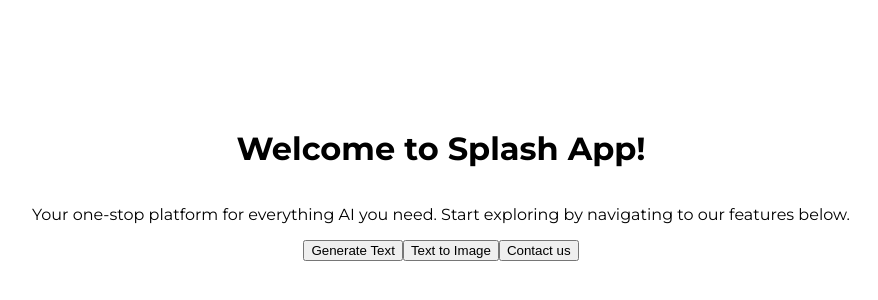
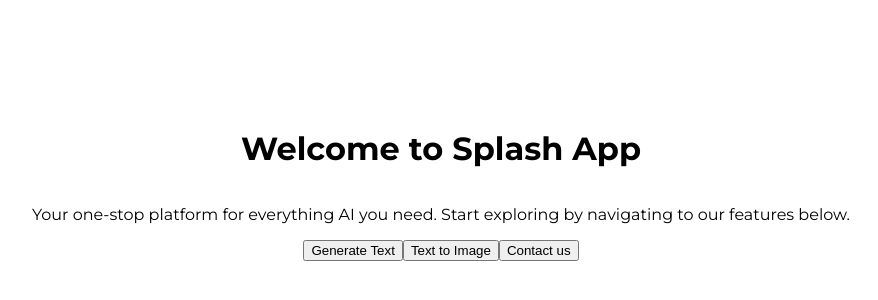
Before and after one commit to Yohannesabesheger/alx-project-0x03-setup, a Next.js app in the folder alx-project-0x03/: page / in a window 1280 px wide. Shown: the part 224-524 px from the top of the page, without its empty margins (199-1077 px from the left). Built offline with nearby package versions, Linux system fonts and the light colour scheme.

Commit message:
Update index.tsx

```diff
--- a/alx-project-0x03/pages/index.tsx
+++ b/alx-project-0x03/pages/index.tsx
@@ -14,7 +14,7 @@
   return (
     <div className="min-h-screen bg-gray-100 flex flex-col justify-center items-center text-center">
       <h1 className="text-4xl font-bold text-gray-800 mb-4">
-        Welcome to Splash App!
+        Welcome to Splash App
       </h1>
       <p className="text-lg text-gray-600 mb-8">
         Your one-stop platform for everything AI you need. Start exploring by navigating to our features below.
```
